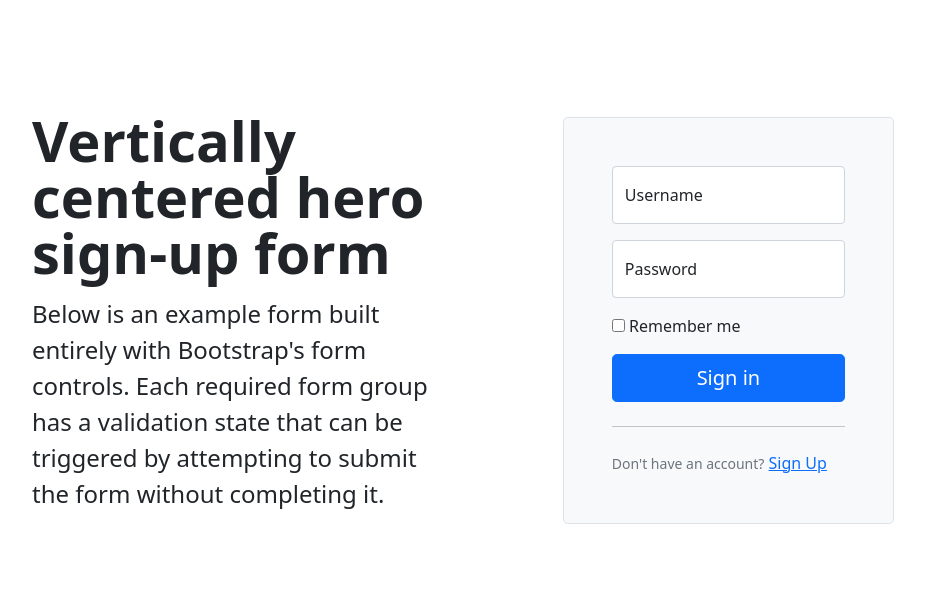
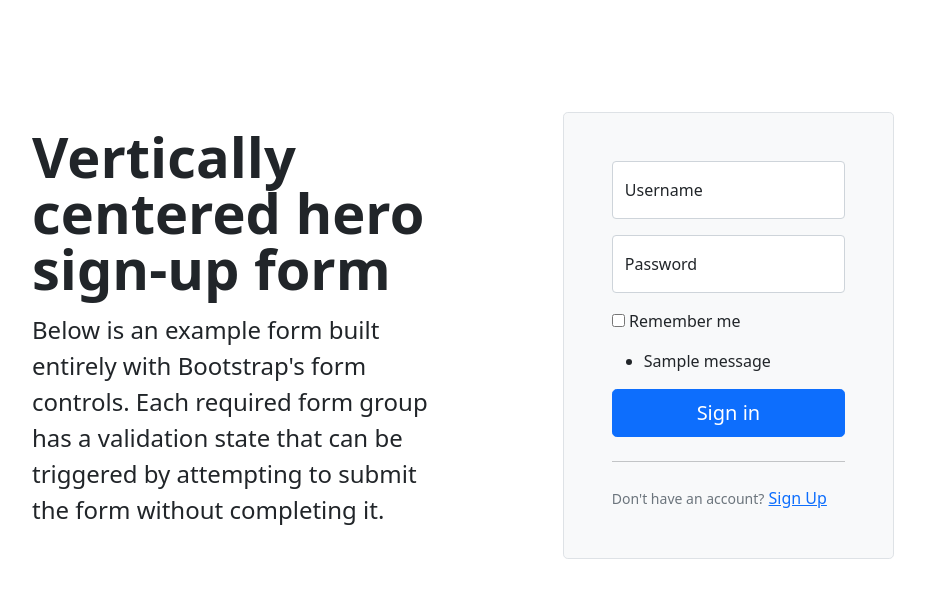
Before and after one commit to TrinityYaw/BookrApp, a Django app: page /login/ in a window 1280 px wide. Shown: the part 139-752 px from the top of the page, without its empty margins (177-1102 px from the left). Run offline with Django 4.2, Linux system fonts and the light colour scheme; one stand-in notice (Sample message) is shown; some libraries are stand-ins or nearby versions.

Commit message:
New changes

```diff
--- a/reviews/templates/reviews/login.html
+++ b/reviews/templates/reviews/login.html
@@ -31,6 +31,13 @@
                 <input type="checkbox" value="remember-me"> Remember me
               </label>
             </div>
+            {% if messages %}
+<ul class="messages">
+    {% for message in messages %}
+    <li{% if message.tags %} class="{{ message.tags }}"{% endif %}>{{ message }}</li>
+    {% endfor %}
+</ul>
+{% endif %}
             <button class="w-100 btn btn-lg btn-primary" type="submit">Sign in</button>
             <hr class="my-4">
         <small class="text-muted">Don't have an account?</small>
--- a/reviews/views.py
+++ b/reviews/views.py
@@ -9,6 +9,7 @@ from django.contrib.auth import logout,login,authenticate
 from django.contrib.auth.models import User
 from django.contrib.auth.decorators import login_required
 from .ratings import ratingCalc
+from django.contrib import messages
 
 def index(request):
         book = Book.objects.all()
@@ -140,10 +141,11 @@ def loginform(request):
 
     user = authenticate(request,username=username,password=password)
 
-    if user:
+    if user is not None:
         login(request,user)
         return redirect('index')
     else:
+
         return render(request,"reviews/login.html")
 
     return render(request, "reviews/login.html")
```
Also changed, not shown: db.sqlite3.
